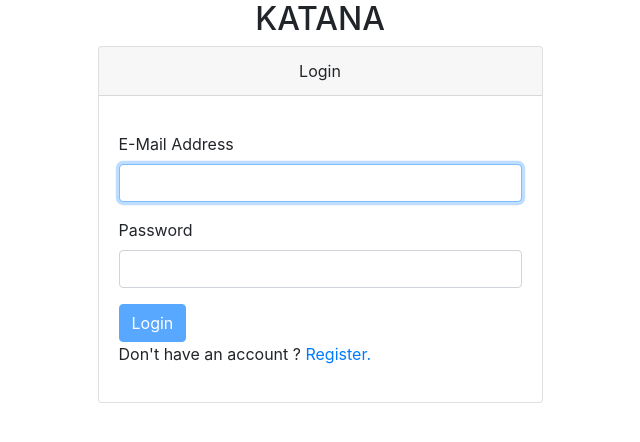
After one commit to Karm0s/project-katana, a Django app: page /login in a window 1280 px wide. The commit adds this page. Shown: the top 442 px of the page, without its empty margins (320-960 px from the left). Run offline with Django 3.2, Linux system fonts and the light colour scheme; style sheets or scripts are compiled from the project's sources; some libraries are stand-ins or nearby versions.

Commit message:
- Added simple navbar to index page. - Made Login.html page. - Made routes to register and login pages.

```diff
--- a/src/app/urls.py
+++ b/src/app/urls.py
@@ -1,7 +1,12 @@
 from django.urls import path
 
-from .views import IndexListView
-
+from .views import (
+    IndexListView,
+    LoginView,
+    RegisterView,
+)
 urlpatterns = [
-    path('', IndexListView.as_view()),
+    path('', IndexListView.as_view(), name="index"),
+    path('login', LoginView.as_view(), name="login"),
+    path('register', RegisterView.as_view(), name="register"),
 ]
--- a/src/app/views.py
+++ b/src/app/views.py
@@ -2,6 +2,7 @@ from django.shortcuts import render
 from .models import Anime
 from django.views.generic import (
     ListView,
+    TemplateView,
 )
 
 # Create your views here.
@@ -18,3 +19,10 @@ class IndexListView(ListView):
         context = super().get_context_data(**kwargs)
         context["user"] = self.request.user
         return context
+
+
+class LoginView(TemplateView):
+    template_name = "login.html"
+
+class RegisterView(TemplateView):
+    template_name = "register.html"
--- /dev/null
+++ b/src/static/js/login.js
@@ -0,0 +1,50 @@
+login_form = document.getElementById("login-form");
+email_field = document.getElementById("email-address");
+login_button = document.getElementById("login-button");
+password_field = document.getElementById("password");
+
+errors_list = document.getElementById("errors")
+
+email_ok = false
+password_ok = false
+
+invalid_email = document.createElement("li");
+invalid_email.appendChild(document.createTextNode("E-Mail not valid!"));
+invalid_password = document.createElement("li");
+invalid_password.appendChild(document.createTextNode("Password must be at least 8 character long!"));
+
+email_field.addEventListener("keyup", function(even){
+    isValidEmail = email_field.checkValidity()
+
+    if(isValidEmail){
+        email_ok = true;
+        if (errors_list.contains(invalid_email)){
+            errors_list.removeChild(invalid_email);
+        }
+    }
+    else{
+        email_ok = false;
+        if (!errors_list.contains(invalid_email)){
+            errors_list.appendChild(invalid_email);
+        }
+    }
+});
+
+password_field.addEventListener('keyup', function(event){
+    if (password_field.value.length >= 8){
+        password_ok = true;
+        errors_list.removeChild(invalid_password);
+    }
+    else{
+        password_ok = false;
+        errors_list.appendChild(invalid_password);
+    }
+});
+
+if (email_ok && password_ok){
+    login_button.disabled = false;
+}
+
+login_button.addEventListener("click", function(event){
+    signUpForm.submit();
+});
--- a/src/static/sass/style.scss
+++ b/src/static/sass/style.scss
@@ -1,3 +1,12 @@
-h1{
-    color: red;
+.profile-img{
+    border-radius: 50%;
+    width: 3em;
+    height: 3em;
+    object-fit: cover;
 }
+
+.errors{
+    li{
+        color: red;
+    }
+}
--- a/src/templates/base.html
+++ b/src/templates/base.html
@@ -2,24 +2,62 @@
 
 <!DOCTYPE html>
 <html lang="en">
+
 <head>
     <meta charset="UTF-8">
     <meta name="viewport" content="width=device-width, initial-scale=1.0">
     <meta http-equiv="X-UA-Compatible" content="ie=edge">
     <title>Document</title>
 
-        <link rel="stylesheet" href="https://stackpath.bootstrapcdn.com/bootstrap/4.3.1/css/bootstrap.min.css" integrity="sha384-ggOyR0iXCbMQv3Xipma34MD+dH/1fQ784/j6cY/iJTQUOhcWr7x9JvoRxT2MZw1T" crossorigin="anonymous">
+    <link rel="stylesheet" href="https://stackpath.bootstrapcdn.com/bootstrap/4.3.1/css/bootstrap.min.css"
+        integrity="sha384-ggOyR0iXCbMQv3Xipma34MD+dH/1fQ784/j6cY/iJTQUOhcWr7x9JvoRxT2MZw1T" crossorigin="anonymous">
     <link rel="stylesheet" href="{% sass_src 'sass/style.scss' %}">
 </head>
+
 <body>
+    {% block head %}
+    <nav class="navbar navbar-expand-md bg-light navbar-light">
+        <a href="#" class="navbar-brand">Katana</a>
 
+        <button class="navbar-toggler" data-toggle="collapse" data-target="#navbar-menu">
+            <span class="navbar-toggler-icon"></span>
+        </button>
 
+        <div class="collapse navbar-collapse" id="navbar-menu">
+
+            <ul class="navbar-nav ml-auto">
+                {% if user.is_authenticated %}
+                <li class="nav-item">
+                    <a href="#" class="nav-link">
+                        <img src="https://pm1.narvii.com/6640/1b4325a362ccc159328e0f5fdd33b20f117e7e0c_hq.jpg"
+                            alt="goku" class="profile-img">
+                    </a>
+                </li>
+                {% else %}
+                <li class="nav-item">
+                    <a href="{% url 'login' %}"><button class="btn">Login</button></a>
+                </li>
+                <li class="nav-item">
+                    <button class="btn">Register</button>
+                </li>
+                {% endif %}
+            </ul>
+        </div>
+    </nav>
+    {% endblock head %}
 
     {% block content%}
     {% endblock content%}
 
-        <script src="https://code.jquery.com/jquery-3.3.1.slim.min.js" integrity="sha384-q8i/X+965DzO0rT7abK41JStQIAqVgRVzpbzo5smXKp4YfRvH+8abtTE1Pi6jizo" crossorigin="anonymous"></script>
-        <script src="https://cdnjs.cloudflare.com/ajax/libs/popper.js/1.14.7/umd/popper.min.js" integrity="sha384-UO2eT0CpHqdSJQ6hJty5KVphtPhzWj9WO1clHTMGa3JDZwrnQq4sF86dIHNDz0W1" crossorigin="anonymous"></script>
-        <script src="https://stackpath.bootstrapcdn.com/bootstrap/4.3.1/js/bootstrap.min.js" integrity="sha384-JjSmVgyd0p3pXB1rRibZUAYoIIy6OrQ6VrjIEaFf/nJGzIxFDsf4x0xIM+B07jRM" crossorigin="anonymous"></script>
+    <script src="https://code.jquery.com/jquery-3.3.1.slim.min.js"
+        integrity="sha384-q8i/X+965DzO0rT7abK41JStQIAqVgRVzpbzo5smXKp4YfRvH+8abtTE1Pi6jizo"
+        crossorigin="anonymous"></script>
+    <script src="https://cdnjs.cloudflare.com/ajax/libs/popper.js/1.14.7/umd/popper.min.js"
+        integrity="sha384-UO2eT0CpHqdSJQ6hJty5KVphtPhzWj9WO1clHTMGa3JDZwrnQq4sF86dIHNDz0W1"
+        crossorigin="anonymous"></script>
+    <script src="https://stackpath.bootstrapcdn.com/bootstrap/4.3.1/js/bootstrap.min.js"
+        integrity="sha384-JjSmVgyd0p3pXB1rRibZUAYoIIy6OrQ6VrjIEaFf/nJGzIxFDsf4x0xIM+B07jRM"
+        crossorigin="anonymous"></script>
 </body>
+
 </html>
--- /dev/null
+++ b/src/templates/login.html
@@ -0,0 +1,47 @@
+{% extends "base.html" %}
+{% load static %}
+
+{% block head %}
+    <div class="container-fluid">
+        <div class="row justify-content-center text-center">
+            <div class="col">
+                <h2>KATANA</h2>
+            </div>
+        </div>
+    </div>
+{% endblock head%}
+
+{% block content %}
+    <div class="container">
+        <div class="row justify-content-center">
+            <div class="col-lg-5 col-md-8">
+                <div class="card">
+                    <div class="card-header text-center">
+                        Login
+                    </div>
+                    <div class="card-body">
+                        <ul id="errors" class="errors">
+                        </ul>
+                        <form action="" class="form" method="POST" id="login-form">
+                        {% csrf_token %}
+                            <div class="form-group">
+                                <label for="email-address">E-Mail Address</label>
+                                <input type="email" id="email-address" class="form-control" name="email-address" required autofocus>
+                            </div>
+
+                            <div class="form-group">
+                                <label for="password">Password</label>
+                                <input type="password" id="password" class="form-control" name="password" required autofocus>
+                            </div>
+                            <div class="form-group">
+                                <button class="btn btn-primary" id="login-button" disabled>Login</button>
+                                <p>Don't have an account ? <a href="{% url 'register' %}">Register.</a></p>
+                            </div>
+                        </form>
+                    </div>
+                </div>
+            </div>
+        </div>
+    </div>
+    <script src="{% static 'js/login.js' %}"></script>
+{% endblock content %}
```
Also changed, not shown: src/static/sass/style.css (+7 -1 lines), src/templates/index.html (+0 -13 lines), src/templates/register.html (added). Lines whose indentation alone changed are shown as unchanged.
